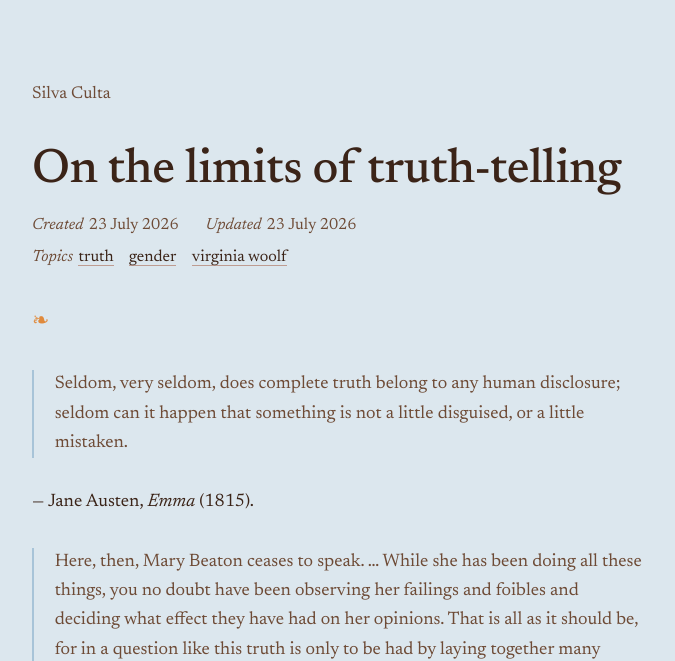
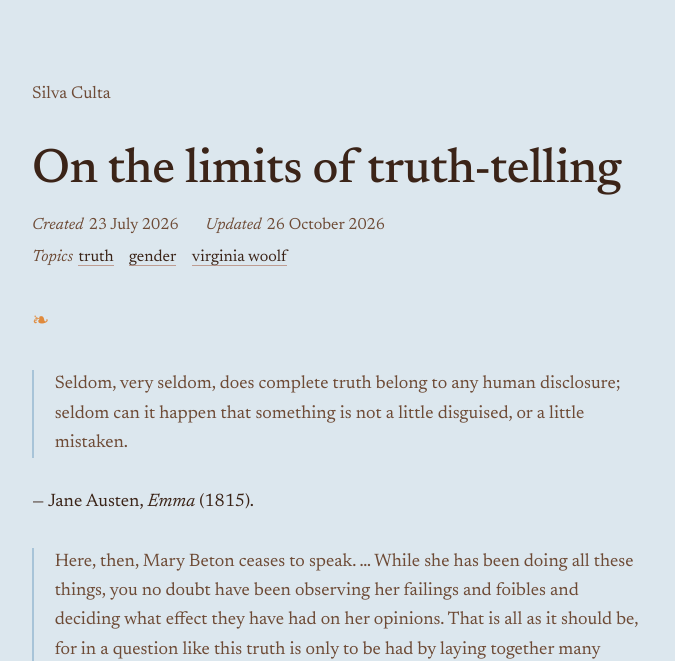
Before and after one commit to lauramoorewrites-del/treasury, a Jekyll site: the page built from _pages/on-the-limits-of-truth-telling.md, in a window 1280 px wide. Shown: the top 661 px of the page, without its empty margins (302-977 px from the left). Built offline with Jekyll 4.4.1, drawn with Linux system fonts in a browser that asks for light colours; some of the changed text lies outside the part shown.

Commit message:
Correct "Mary Beaton" to "Mary Beton" (A Room of One's Own)
Co-Authored-By: Claude Opus 5.5 (1M context) <noreply@anthropic.com>

```diff
--- a/_pages/on-the-limits-of-truth-telling.md
+++ b/_pages/on-the-limits-of-truth-telling.md
@@ -3,7 +3,7 @@ layout: default
 id: 50
 title: "On the limits of truth-telling"
 created: "23 July 2026"
-updated: "23 July 2026"
+updated: "26 October 2026"
 topics: [truth, gender, virginia woolf]
 related:
   - title: "Definitions of truth"
@@ -20,6 +20,6 @@ related:
 
 — Jane Austen, *Emma* (1815).
 
-> Here, then, Mary Beaton ceases to speak. ... While she has been doing all these things, you no doubt have been observing her failings and foibles and deciding what effect they have had on her opinions. That is all as it should be, for in a question like this truth is only to be had by laying together many varieties of error.
+> Here, then, Mary Beton ceases to speak. ... While she has been doing all these things, you no doubt have been observing her failings and foibles and deciding what effect they have had on her opinions. That is all as it should be, for in a question like this truth is only to be had by laying together many varieties of error.
 
 — Virginia Woolf, *A Room of One's Own* (1929).
```
Also changed, not shown: index.md (+3 -3 lines), topics/gender.md (+3 -3 lines), topics/truth.md (+3 -3 lines), topics/virginia-woolf.md (+3 -3 lines).
